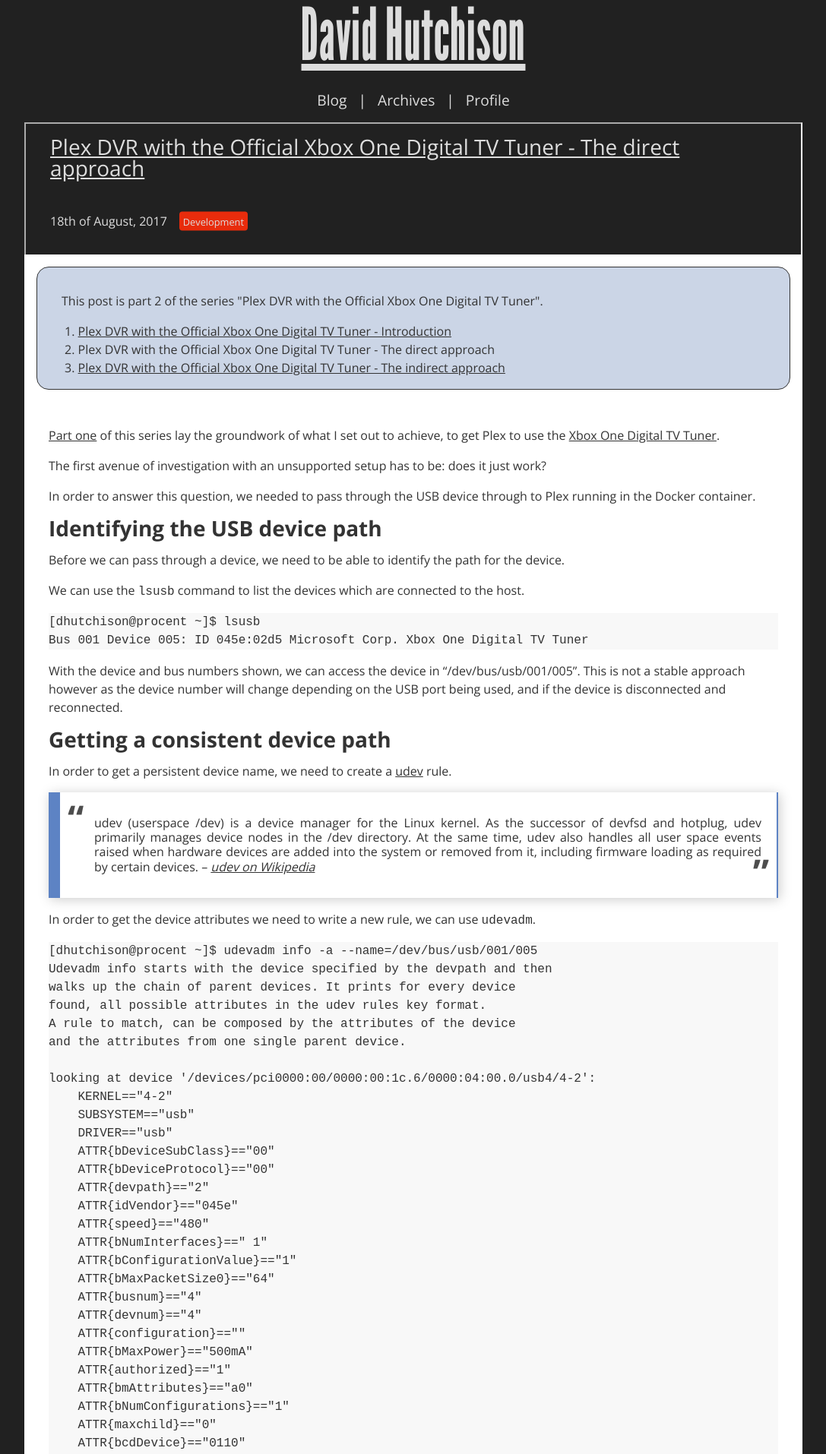
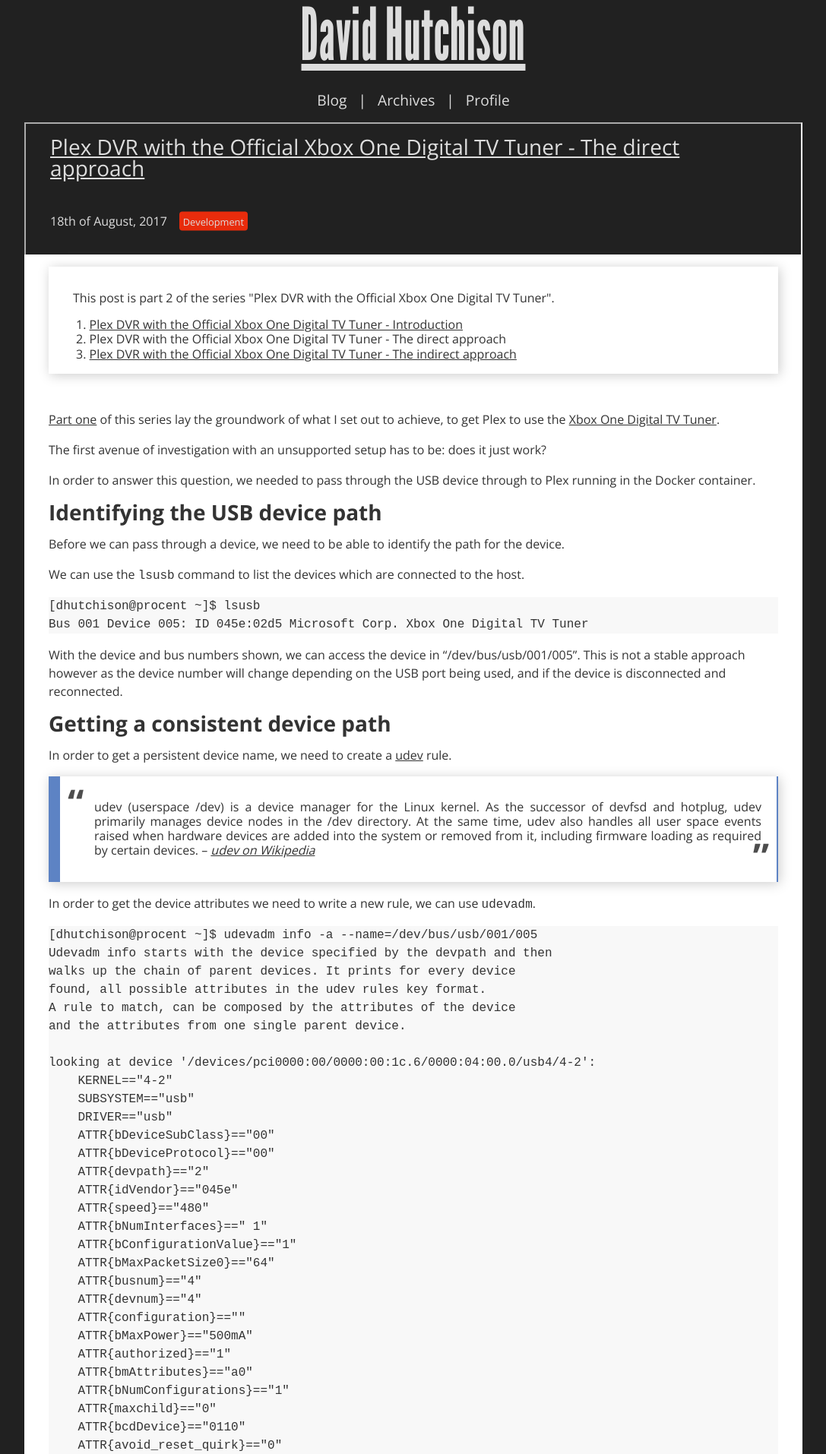
Before and after one commit to dhutchison/dhutchison.github.io, a Jekyll site: the page built from _posts/2017-08-18-plex-dvr-the-direct-approach.markdown, in a window 1280 px wide. Shown: the top 1914 px of the page at 76% size, without its empty margins (96-1183 px from the left). Built offline with Jekyll 4.4.1, drawn with Linux system fonts in a browser that asks for light colours.

Commit message:
Post series box appearance now similar to the blockquote

```diff
--- a/_sass/_postStyle.scss
+++ b/_sass/_postStyle.scss
@@ -33,7 +33,7 @@
         margin-right: auto;
     }
 
-    blockquote {
+    .box {
         //TODO: Fix magic numbers
 
         display: block;
@@ -47,18 +47,22 @@
         line-height: 1.2;
         text-align: justify;
 
-        /*Borders - (Optional)*/
-        border-left: 15px solid $dividerColour;
-        border-right: 2px solid $dividerColour;
-
         /*Box Shadow - (Optional)*/
         -moz-box-shadow: 2px 2px 15px #ccc;
         -webkit-box-shadow: 2px 2px 15px #ccc;
         box-shadow: 2px 2px 15px #ccc;
 
+    }
+
+    blockquote {
+        @extend .box;
+
+        /* Borders */
+        border-left: 15px solid $dividerColour;
+        border-right: 2px solid $dividerColour;
+
 
         &::before, &::after {
-            //TODO: rem-size
             font-size: 3em;
             font-weight: bold;
             color: lighten($mainFontColour, 10%);
@@ -84,12 +88,8 @@
     }
 
     .post-series {
-        //TODO: Should come from config
-        border-width: 1px;
-        border-style: solid;
-        margin: 1em;
-        border-radius: 1em;
-        background: #cbd5e6;
+        @extend .box;
+        margin: $verticalSpacing $horizontalSpacing;
     }
 
     .post-content, footer, aside.post-series {
```
